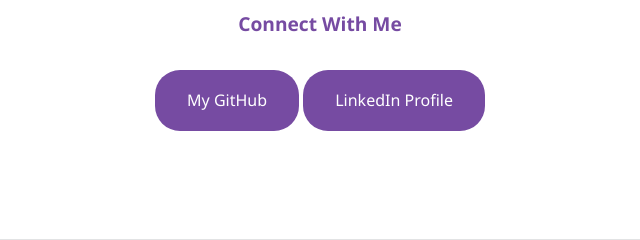
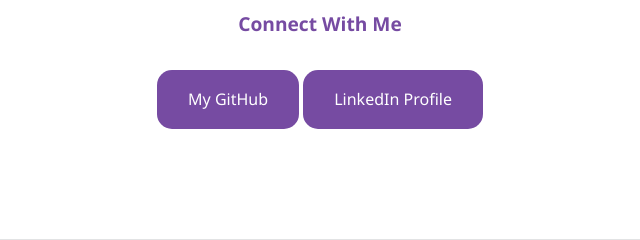
Before and after one commit to rodneygos/personal_website, a plain HTML site: page index.html in a window 1280 px wide. Shown: the part 1242-1482 px from the top of the page, 320-960 px from the left. Drawn offline with Linux system fonts and the light colour scheme.

Commit message:
changes by rodney
changes on the buttons

```diff
--- a/styles.css
+++ b/styles.css
@@ -188,10 +188,10 @@ section {
     justify-content: space-between;
     color: white;
     text-decoration: none;
-    border-radius: 25px;
-    font-weight: 500;
+    border-radius: 15px;
+    font-weight: 300;
     transition: all 0.3s ease;
-    border: 2px solid transparent;
+    border: 1px solid transparent;
 }
 
 .link-button:hover {
```
